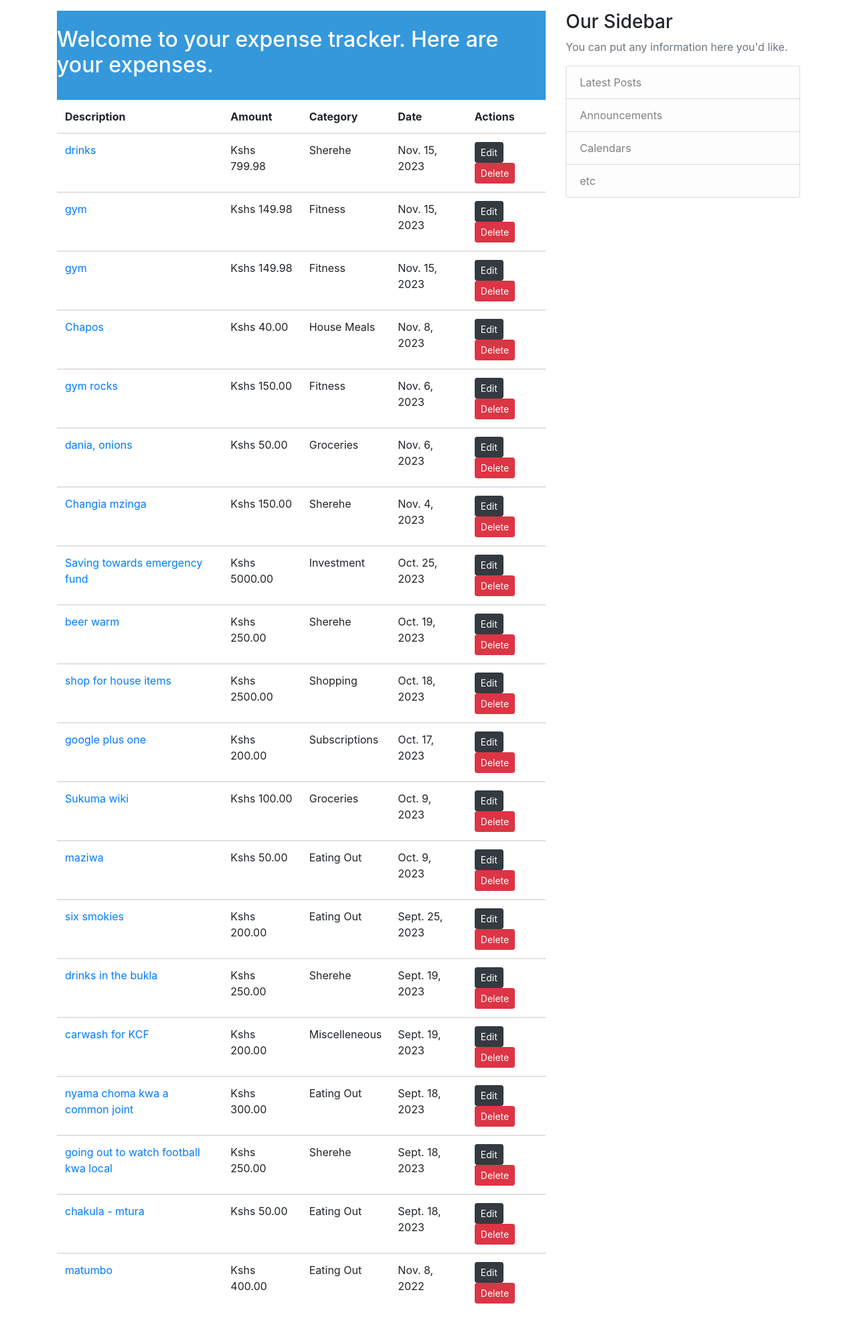
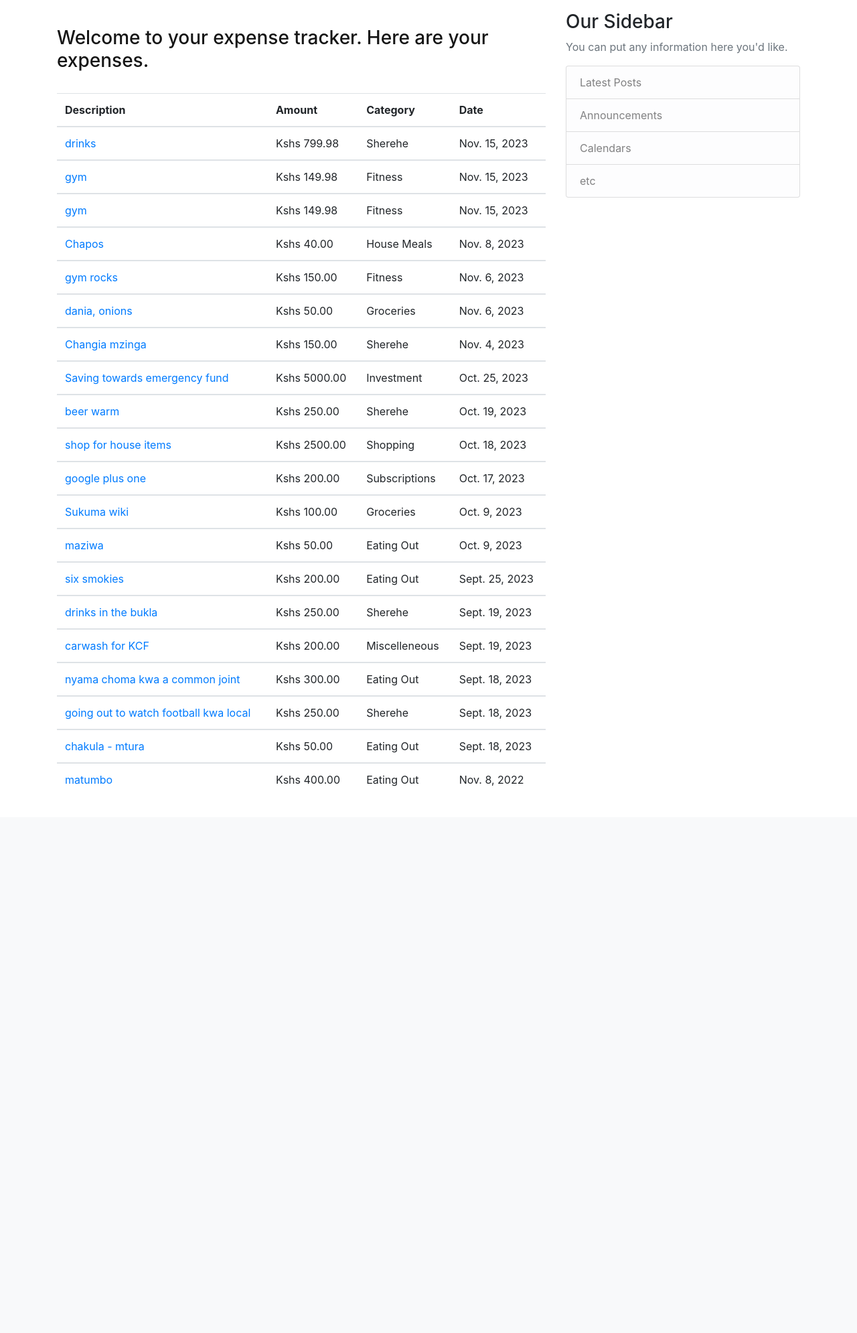
Before and after one commit to PeterOsoo/expense-tracker-cg, a Django app: page /expense/ in a window 1280 px wide. Shown: the part 67-2057 px from the top of the page at 67% size. After the commit the page ends 1241 px from the top, so only its background shows below. Run offline with Django 4.2, Linux system fonts and the light colour scheme; a user stored in the database is signed in; data comes from the database, SQL or seed files in the repository; some libraries are stand-ins or nearby versions.

Commit message:
change list display page

```diff
--- a/tracker/templates/tracker/expense_list.html
+++ b/tracker/templates/tracker/expense_list.html
@@ -1,9 +1,9 @@
 {% extends 'base.html' %} {% block content %}
 
-<header class="py-4" style="background-color: #3498db; color: #fff">
+<header class="py-4" style="color: #151515">
 	<div class="container">
 		<div class="row">
-			<h2>Welcome to your expense tracker. Here are your expenses.</h2>
+			<h3>Welcome to your expense tracker. Here are your expenses.</h3>
 		</div>
 	</div>
 </header>
@@ -15,7 +15,6 @@
 			<th scope="col">Amount</th>
 			<th scope="col">Category</th>
 			<th scope="col">Date</th>
-			<th scope="col">Actions</th>
 		</tr>
 	</thead>
 	{% for expense in expenses %}
@@ -30,20 +29,6 @@
 			<td>Kshs {{ expense.amount }}</td>
 			<td>{{ expense.category }}</td>
 			<td>{{ expense.date }}</td>
-			<td>
-				{% if user.is_authenticated %}
-				<a
-					href="{% url 'edit_expense' expense.id %}"
-					class="btn btn-dark btn-sm"
-					>Edit</a
-				>
-				<a
-					href="{% url 'delete_expense' expense.id %}"
-					class="btn btn-danger btn-sm"
-					>Delete</a
-				>
-				{% endif %}
-			</td>
 		</tr>
 	</tbody>
 	{% endfor %}
```
